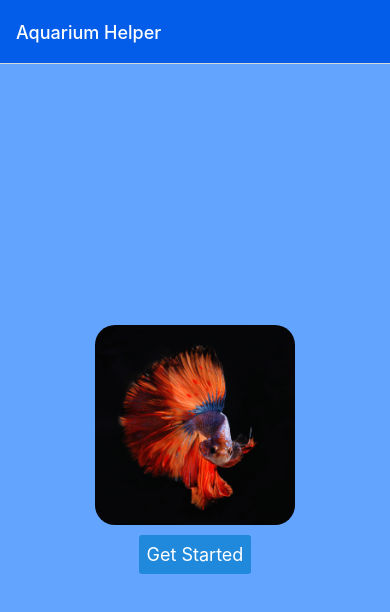
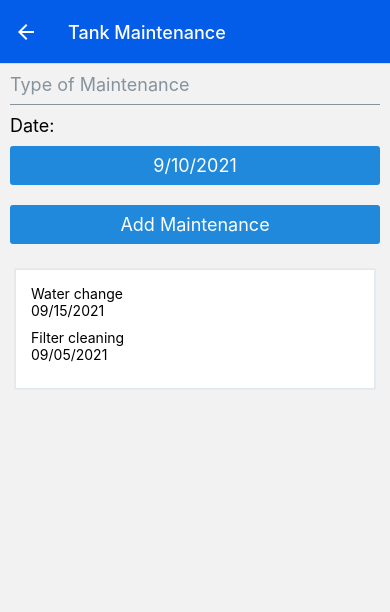
Before and after one commit to eschroer/aquarium-helper, a React Native app: screen /Maintenance in a window 390 px wide. Shown: the top 612 px of the page. Built offline with nearby package versions, Linux system fonts and the light colour scheme.

Commit message:
Maintenance Record Component

```diff
--- a/App.js
+++ b/App.js
@@ -6,6 +6,7 @@ import TankInfo from './components/TankInfoComponent';
 import { NavigationContainer } from '@react-navigation/native';
 import { createNativeStackNavigator } from '@react-navigation/native-stack';
 import {SafeAreaProvider} from 'react-native-safe-area-context'
+import Maintenance from './components/MaintenanceRecordComponent';
 
 function HomeScreen({navigation}) {
 
@@ -44,6 +45,11 @@ export default function App() {
           headerStyle: {backgroundColor: '#045de9'},
           headerTintColor: '#fff'
         }}/>
+        <Stack.Screen name="Maintenance" component={Maintenance} options={{
+          title: "Tank Maintenance",
+          headerStyle: {backgroundColor: '#045de9'},
+          headerTintColor: '#fff'
+        }}/>
       </Stack.Navigator>
     </NavigationContainer>
   </SafeAreaProvider>
--- a/components/MainComponent.js
+++ b/components/MainComponent.js
@@ -22,11 +22,11 @@ function Main() {
 
     // useEffect(() => {
     //     getData();
-    //   }, []);
+    //   }, [aquariums]);
 
     //   useEffect(() => {
     //     setData();
-    //   }, [aquariums]);
+    //   }, []);
 
     //   const setData = async (aquariums) => {
     //     try {
@@ -115,6 +115,7 @@ function Main() {
                     value={enteredSize}
                 />
                 <Button
+                    style={styles.button}
                     onPress={() => {
                         addAquarium()
                         setModalVisible(!modalVisible)
@@ -122,6 +123,7 @@ function Main() {
                     title="Submit"
                 />
                 <Button
+                    style={styles.button}
                     onPress={() => {
                         setModalVisible(!modalVisible)
                     }}
@@ -161,8 +163,10 @@ const styles = StyleSheet.create({
     modalText: {
         fontSize: 18,
         margin: 10
+    },
+    button: {
+        margin: 10
     }
-
 })
 
 export default Main;
--- /dev/null
+++ b/components/MaintenanceRecordComponent.js
@@ -0,0 +1,78 @@
+import React, { Component } from 'react';
+import {View, FlatList, Item, Text} from 'react-native'
+import {Input, Button, Tile, Card } from 'react-native-elements'
+import DateTimePicker from '@react-native-community/datetimepicker';
+
+let maintenanceList = [{id: 0, maintenanceType: "Water change", date: "09/15/2021"},
+                        {id: 1, maintenanceType: "Filter cleaning", date: "09/05/2021"}]
+
+class Maintenance extends Component{
+
+    constructor(props) {
+        super(props);
+
+        this.state = {
+            maintenanceType: '',
+            date: new Date(),
+            showCalendar: false,
+            id: Math.random()
+            }
+    }
+
+
+    renderList = ({item}) => {
+        return(
+         <View>
+        <Text>{item.maintenanceType}</Text>
+        <Text style={{marginBottom: 10}}>{item.date}</Text>
+        </View>
+    )};
+render() {
+
+    return(
+     <View>
+     <View>
+         <Input placeholder="Type of Maintenance"
+                    onChangeText={value => this.setState({maintenanceType: value})}
+                    value={this.state.maintenanceType}/>
+         <Text style={{marginLeft: 10, fontSize: 18}}>Date:</Text>
+         <Button
+                style={{margin: 10}}
+                onPress={() =>
+                        this.setState({showCalendar: !this.state.showCalendar})
+                        }
+                title={this.state.date.toLocaleDateString('en-US')}
+                color='#5637DD'
+                accessibilityLabel='Tap me to select a maintenance log date'
+        />
+         {this.state.showCalendar && (
+                    <DateTimePicker
+                        value={this.state.date}
+                        mode={'date'}
+                        display='default'
+                        onChange={(event, selectedDate) => {
+                            selectedDate && this.setState({date: selectedDate, showCalendar: false});
+                        }}
+
+                    />
+                )}
+        <Button title="Add Maintenance"
+                onPress={this.renderList}
+                style={{margin: 10}}
+                />
+     </View>
+     <View>
+        <Card>
+        <FlatList
+            data={maintenanceList}
+            renderItem={this.renderList}
+            keyExtractor={item => item.id}
+        />
+        </Card>
+        </View>
+     </View>
+ )
+}
+}
+
+export default Maintenance;
--- a/components/TankInfoComponent.js
+++ b/components/TankInfoComponent.js
@@ -1,11 +1,18 @@
 import React, {useState} from 'react';
-import { Text, View } from 'react-native';
-import { Card } from 'react-native-elements';
+import { Text, View, StyleSheet, Dimensions, SafeAreaView, ScrollView } from 'react-native';
+import { Card, Button } from 'react-native-elements';
 import { AQUARIUMS } from '../shared/aquariums';
+import Maintenance from './MaintenanceRecordComponent';
 
 
 export default function TankInfo({route, navigation, }) {
     const [aquariumData, manageAquariumData] = useState(AQUARIUMS)
+
+    const aqData = [
+        {date: "2021-08-01", changePercent: 10 },
+        {date: "2021-08-08", changePercent: 25 }
+    ]
+
 
 
     const id = route.params.aquariumId
@@ -16,20 +23,37 @@ export default function TankInfo({route, navigation, }) {
 
     if (aquarium)
     return(
+        <SafeAreaView>
+            <ScrollView style={styles.card}>
+            <Card style={styles.card, {borderRadius: 80, overflow: 'hidden'}}>
+                <Text style={styles.title}>
+                    {aquarium.name}
+                </Text>
+                <Text style={{textAlign: 'center', marginBottom: 10, fontWeight: "300"}}>
+                    {aquarium.size}
+                </Text>
+                <Text style={{textTransform: 'capitalize', textAlign: 'center'}}>
+                    Fish: {aquarium.fish}
+                </Text>
+                <Text style={styles.title}>Current Water Parameters</Text>
+                <View style={{padding: 20, borderColor: 'black', borderWidth: 2, borderRadius: 10}}>
+                    <Text>Temperature: {aquarium.temperature}</Text>
+                    <Text>pH: {aquarium.pH}</Text>
+                    <Text>Nitrate: {aquarium.nitrate} ppm</Text>
+                    <Text>Nitrite: {aquarium.nitrite} ppm</Text>
+                    <Text>Ammonia: {aquarium.ammonia} ppm</Text>
+                </View>
+                <Button style={{marginTop: 10}} title="Update Water Parameters" />
+            </Card>
+            <Card>
+                <Text style={styles.title}>Maintenance</Text>
 
-        <View>
-            <Card>
-                <Text>{aquarium.name}</Text>
-                <Text>{aquarium.size}</Text>
-                <Text>Fish: {aquarium.fish}</Text>
-                <Text>Water Parameters</Text>
-                <Text>Temperature: {aquarium.temperature}</Text>
-                <Text>pH: {aquarium.pH}</Text>
-                <Text>Nitrate: {aquarium.nitrate}ppm</Text>
-                <Text>Nitrite: {aquarium.nitrite}ppm</Text>
-                <Text>Ammonia: {aquarium.ammonia}ppm</Text>
+                <Button title="Add Maintenance Record"
+                        onPress={() => navigation.navigate('Maintenance')}/>
+
             </Card>
-        </View>
+            </ScrollView>
+        </SafeAreaView>
     )
     else
     return(
@@ -42,3 +66,27 @@ export default function TankInfo({route, navigation, }) {
     </View>
     )
 }
+const styles = StyleSheet.create({
+    card: {
+    shadowColor: '#000000',
+    shadowOffset: {
+      width: 0,
+      height: 2
+    },
+    shadowRadius: 5,
+    shadowOpacity: .75,
+
+    },
+      title: {
+        textAlign: 'center',
+        justifyContent: 'center',
+        alignContent: "center",
+        margin: 20,
+        fontSize: 18
+        },
+   values: {
+        fontSize: 18,
+        margin: 10
+    }
+
+})
--- a/package.json
+++ b/package.json
@@ -10,6 +10,7 @@
   "dependencies": {
     "@expo/vector-icons": "^12.0.5",
     "@react-native-community/async-storage": "^1.12.1",
+    "@react-native-community/datetimepicker": "3.5.2",
     "@react-navigation/native": "^6.0.2",
     "@react-navigation/native-stack": "^6.1.0",
     "expo": "~42.0.1",
@@ -17,9 +18,11 @@
     "react": "16.13.1",
     "react-dom": "16.13.1",
     "react-native": "https://github.com/expo/react-native/archive/sdk-42.0.0.tar.gz",
+    "react-native-chart-kit": "^6.11.0",
     "react-native-elements": "3.4.2",
     "react-native-safe-area-context": "3.2.0",
     "react-native-screens": "~3.4.0",
+    "react-native-svg": "^12.1.1",
     "react-native-web": "~0.13.12"
   },
   "devDependencies": {
```
Also changed, not shown: 1 other file (tests, documents, lock files or other folders).
